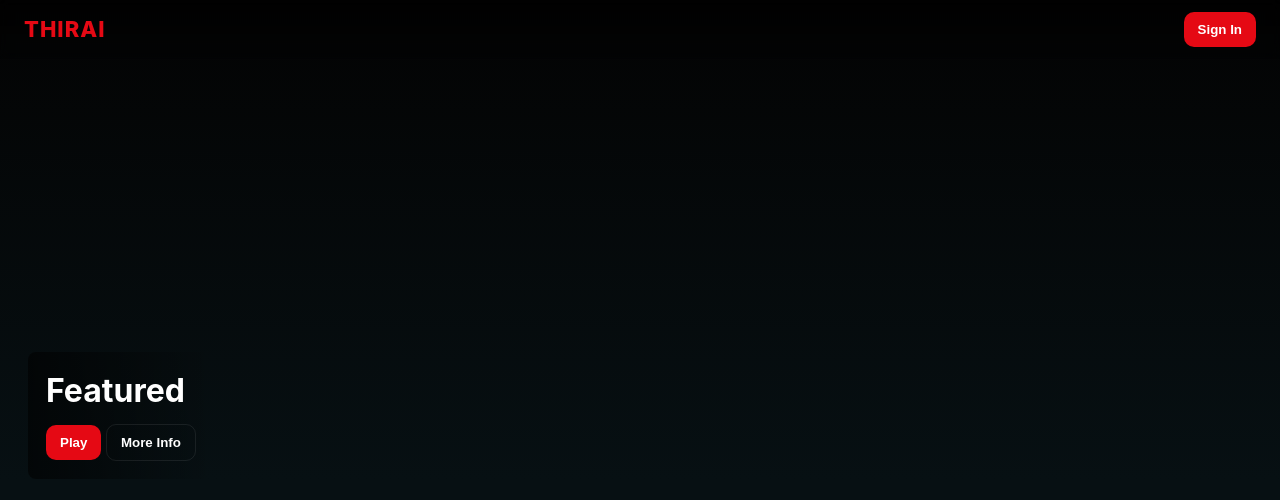
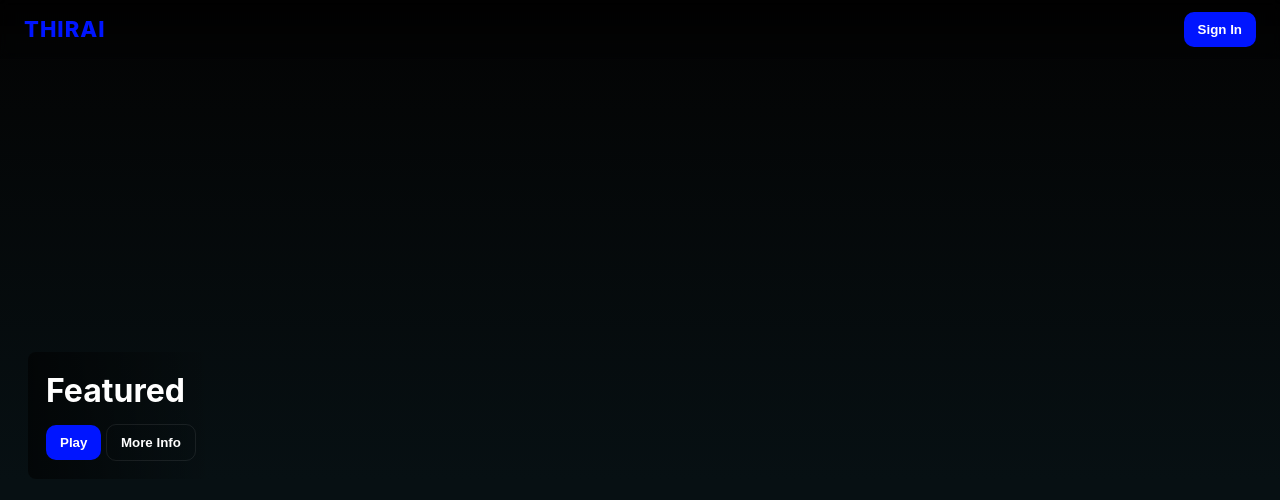
Before and after one commit to snowsonbassanio2005-dot/Netflix-Clone, a plain HTML site: page index.html in a window 1280 px wide. Drawn offline with Linux system fonts and the light colour scheme; no server answers.

Commit message:
Update style.css

```diff
--- a/style.css
+++ b/style.css
@@ -2,7 +2,7 @@
     --bg:#0b0b0b;
     --panel:#111;
     --muted:#bfc2c6;
-    --accent:#e50914;
+    --accent:#0015ff;
     --soft:#1f1f1f;
     --glass: rgba(255,255,255,0.03);
     --radius:12px;
@@ -21,7 +21,6 @@
     line-height:1.3;
   }
 
-  /* Header */
   .site-header{
     position:sticky;
     top:0;
@@ -41,7 +40,6 @@
   }
   .header-actions .btn{margin-left:12px}
 
-  /* Buttons */
   .btn{
     background:var(--accent);
     border:0;
@@ -56,7 +54,6 @@
     border:1px solid rgba(255,255,255,0.08);
   }
 
-  /* HERO */
   .hero{
     position:relative;
     min-height:56vh;
@@ -81,7 +78,6 @@
   .hero h1{font-size:32px;margin:0 0 6px 0}
   .hero p{color:var(--muted);margin:0 0 12px 0}
 
-  /* Rows */
   .rows{
     padding:0 12px 60px 12px;
   }
@@ -103,7 +99,6 @@
   .row-posters::-webkit-scrollbar{height:10px}
   .row-posters::-webkit-scrollbar-thumb{background:rgba(255,255,255,0.06);border-radius:8px}
 
-  /* Poster card */
   .poster-card{
     position:relative;
     min-width:160px;
@@ -131,14 +126,12 @@
     pointer-events:none;
   }
 
-  /* Small preview iframe container */
   .preview-iframe{
     width:100%;
     height:100%;
     display:block;
   }
 
-  /* Modal */
   .modal{display:none}
   .modal[aria-hidden="false"]{display:block}
   .modal-backdrop{
@@ -180,7 +173,6 @@
     color:#fff;
   }
 
-  /* Responsive */
   @media (max-width:700px){
     .hero{
       min-height:44vh;
@@ -192,5 +184,4 @@
     .hero h1{font-size:22px}
   }
 
-  /* Utility */
   .hidden{display:none}
```
